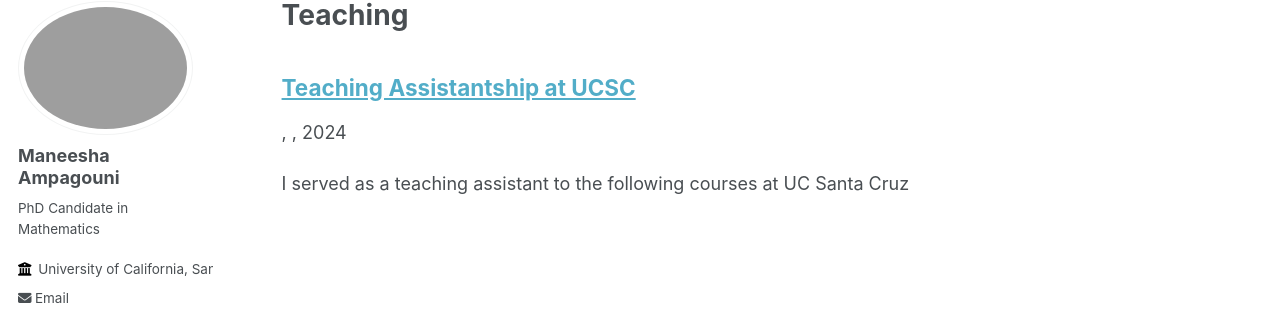
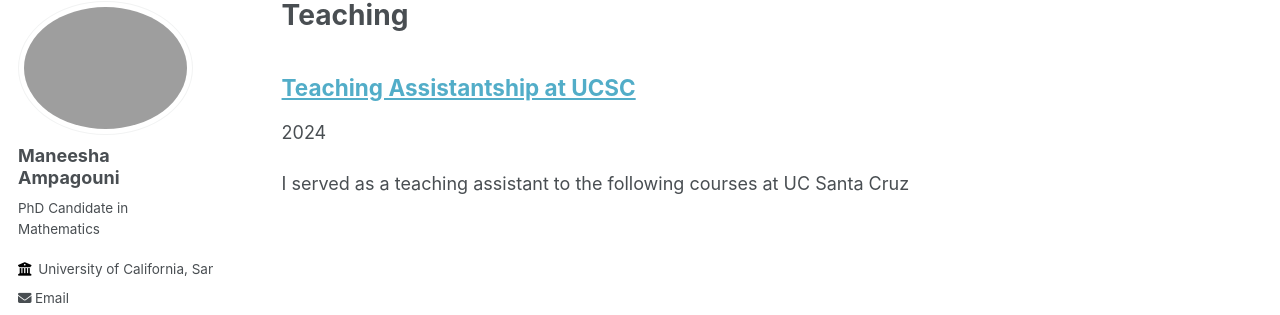
Before and after one commit to ManeeshaAmpagouni/maneeshaampagouni.github.io, a Jekyll site: the page built from _pages/teaching.html, in a window 1280 px wide. Shown: the part 105-420 px from the top of the page. Built offline with Jekyll 4.4.1, drawn with Linux system fonts in a browser that asks for light colours; some web fonts are replaced.

Commit message:
Date bug resolution

```diff
--- a/_includes/archive-single.html
+++ b/_includes/archive-single.html
@@ -39,20 +39,37 @@
     {% endif %}
 
     {% if post.collection == 'teaching' %}
+  <p>
+    {% if post.type %}{{ post.type }}{% endif %}
+    {% if post.venue %}
+      {% if post.type %}, {% endif %}
+      <i>{{ post.venue }}</i>
+    {% endif %}
     {% if post.date %}
-      <p> {{ post.type }}, <i>{{ post.venue }}</i>, {{ post.date | date: "%Y" }} </p>
-    {% else %}
-      <p> {{ post.type }}, <i>{{ post.venue }}</i> </p>
+      {% if post.type or post.venue %}, {% endif %}
+      {{ post.date | date: "%Y" }}
     {% endif %}
-  {% elsif post.collection == 'publications' %}
+  </p>
+{% elsif post.collection == 'publications' %}
+  <p>
+    Published in
+    {% if post.venue %}
+      <i>{{ post.venue }}</i>
+    {% endif %}
     {% if post.date %}
-      <p>Published in <i>{{ post.venue }}</i>, {{ post.date | date: "%Y" }} </p>
-    {% else %}
-      <p>Published in <i>{{ post.venue }}</i> </p>
+      {% if post.venue %}, {% endif %}
+      {{ post.date | date: "%Y" }}
     {% endif %}
-  {% elsif post.date %}
-    <p class="page__date"><strong><i class="fa fa-fw fa-calendar" aria-hidden="true"></i> {{ site.data.ui-text[site.locale].date_label | default: "Published:" }}</strong> <time datetime="{{ post.date | date_to_xmlschema }}">{{ post.date | date: "%B %d, %Y" }}</time></p>
-  {% endif %}
+  </p>
+{% elsif post.date %}
+  <p class="page__date">
+    <strong><i class="fa fa-fw fa-calendar" aria-hidden="true"></i>
+    {{ site.data.ui-text[site.locale].date_label | default: "Published:" }}</strong>
+    <time datetime="{{ post.date | date_to_xmlschema }}">
+      {{ post.date | date: "%B %d, %Y" }}
+    </time>
+  </p>
+{% endif %}
 
 
     {% if post.excerpt and site.read_more != 'enabled' %}
```
